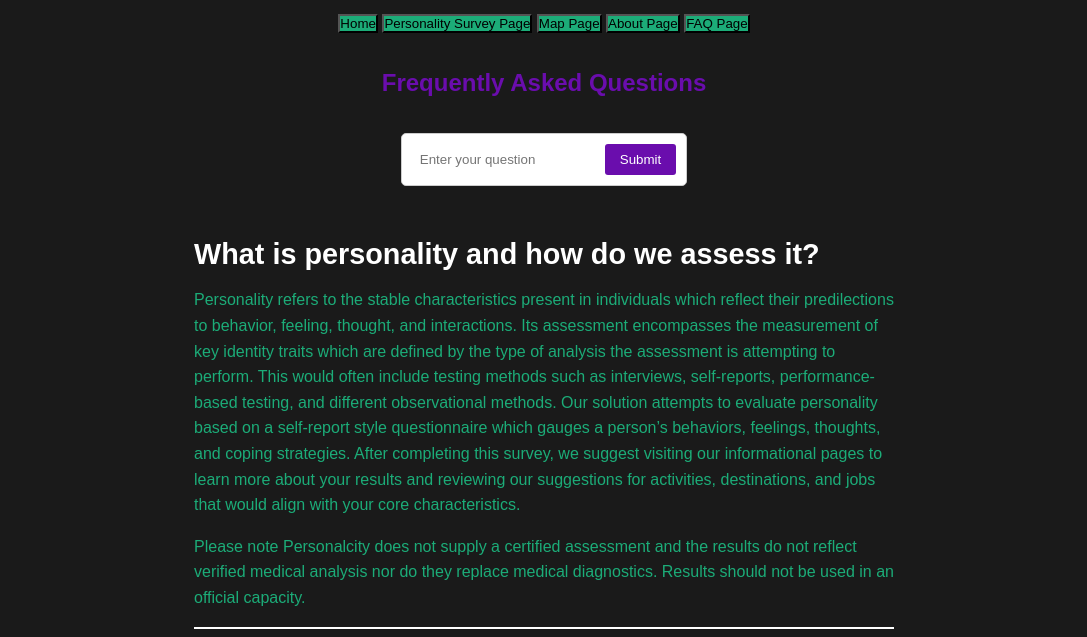
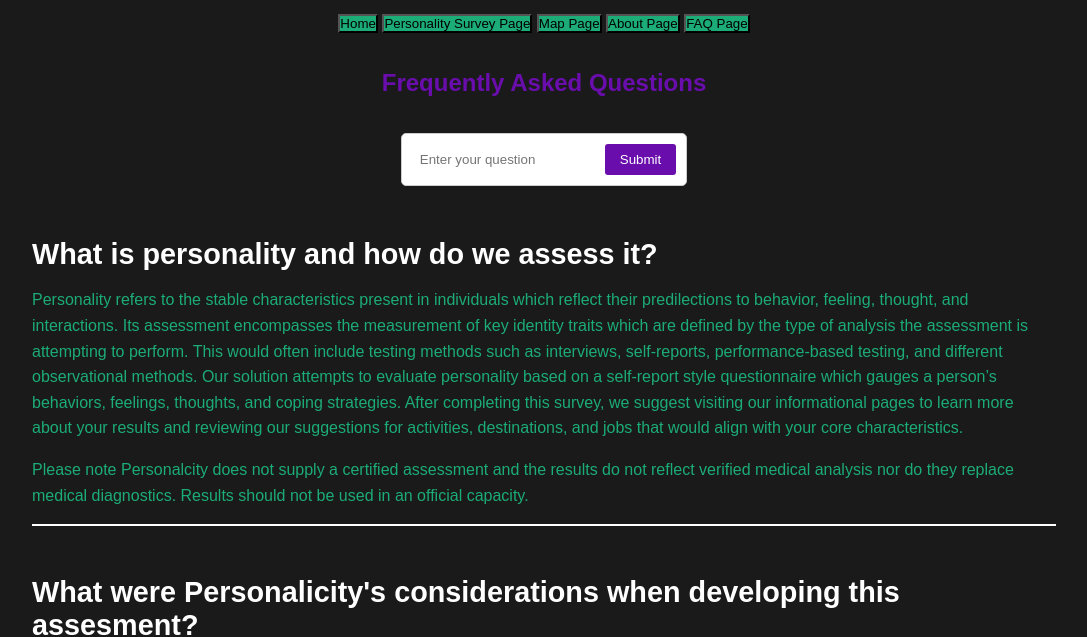
Before and after one commit to bdt266/personality, a website: page public/faq.html in a window 1280 px wide. Shown: the part 169-806 px from the top of the page, without its empty margins (96-1183 px from the left). Drawn offline with Linux system fonts and the light colour scheme.

Commit message:
Update faq.html

```diff
--- a/public/faq.html
+++ b/public/faq.html
@@ -22,7 +22,6 @@
         }
         .title {}
         .faq-item {
-            max-width: 700px;
             margin-top: 2rem;
             padding-bottom: 1rem;
             border-bottom: 2px solid #fff;
```
